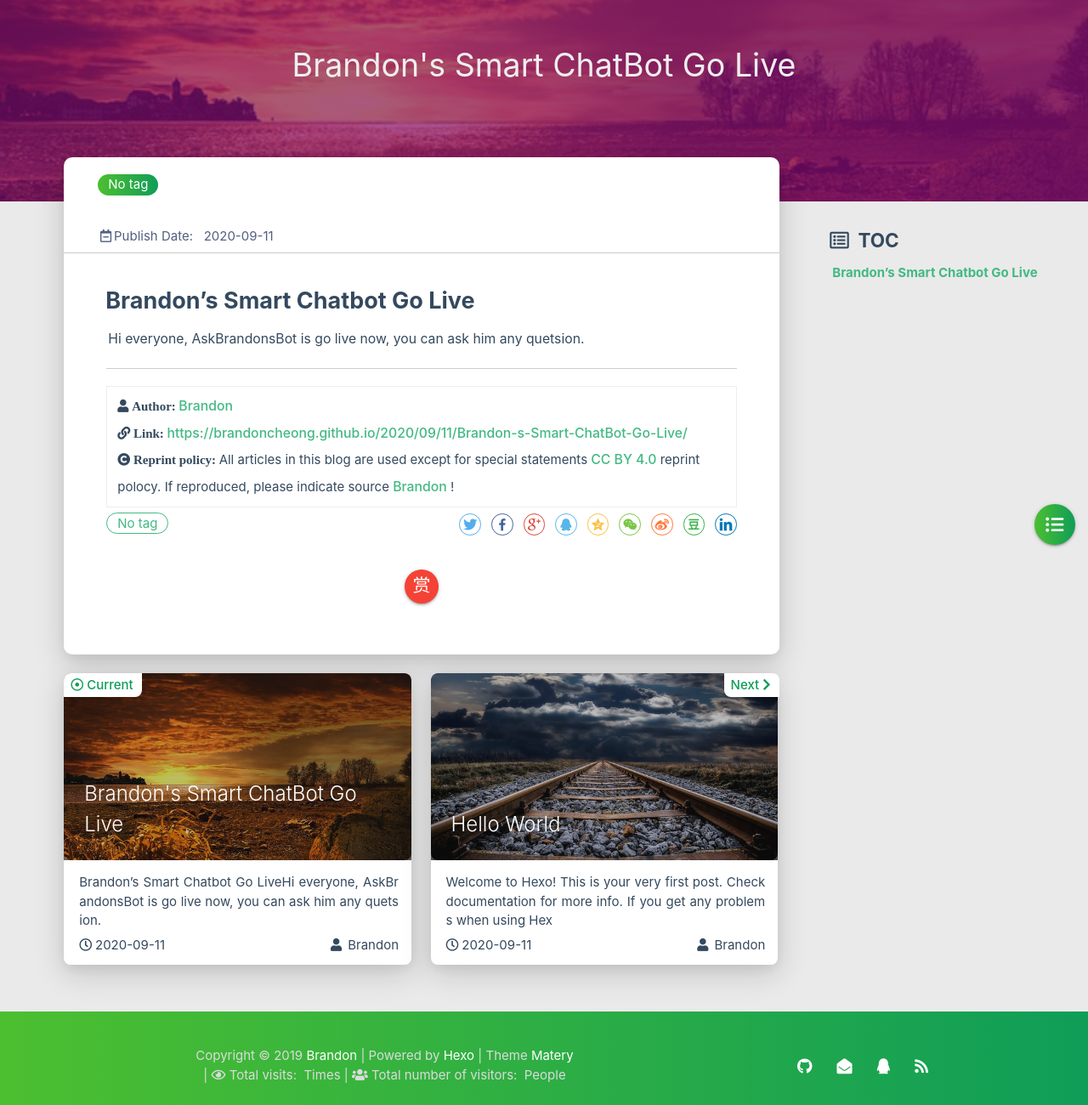
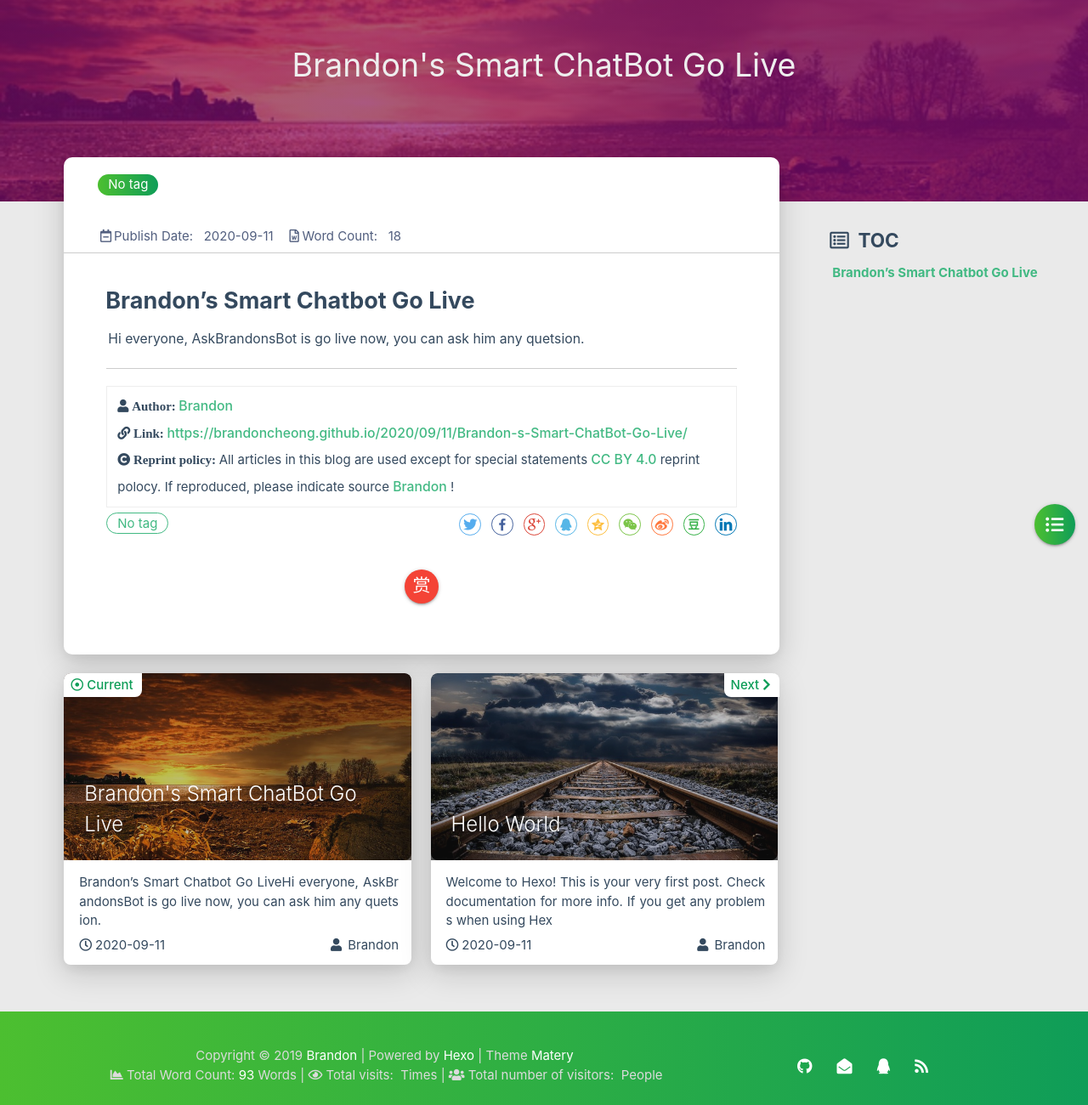
Before and after one commit to brandoncheong/brandoncheong.github.io, a plain HTML site: page 2020/09/11/Brandon-s-Smart-ChatBot-Go-Live/index.html in a window 1280 px wide. Shown: the part 83-1383 px from the top of the page at 85% size. Drawn offline with Linux system fonts and the light colour scheme; some packages are replaced by stand-ins of ours; no server answers; a script that the page names is missing.

Commit message:
Site updated: 2020-09-12 14:23:19

```diff
--- a/2020/09/11/Brandon-s-Smart-ChatBot-Go-Live/index.html
+++ b/2020/09/11/Brandon-s-Smart-ChatBot-Go-Live/index.html
@@ -448,6 +448,11 @@
 
 
 
+
+                <div class="info-break-policy">
+                    <i class="far fa-file-word fa-fw"></i>Word Count:&nbsp;&nbsp;
+                    18
+                </div>
 
 
 
@@ -960,6 +965,9 @@ code[class*="language-"], pre[class*="language-"] { white-space: pre !important;
             |&nbsp;Theme&nbsp;<a href="https://github.com/brandoncheong/brandoncheong.github.io" target="_blank">Matery</a>
             <br>
 
+            &nbsp;<i class="fas fa-chart-area"></i>&nbsp;Total Word Count:&nbsp;<span
+                class="white-color">93</span>&nbsp;Words
+
 
 
 
```
Also changed, not shown: 2020/09/11/hello-world/index.html (+8 -0 lines), 404/index.html (+3 -0 lines), about/index.html (+3 -0 lines), archives/2020/09/index.html (+3 -0 lines), archives/2020/index.html (+3 -0 lines), archives/index.html (+3 -0 lines), categories/index.html (+3 -0 lines), contact/index.html (+3 -0 lines), index.html (+3 -0 lines), tags/index.html (+3 -0 lines).
